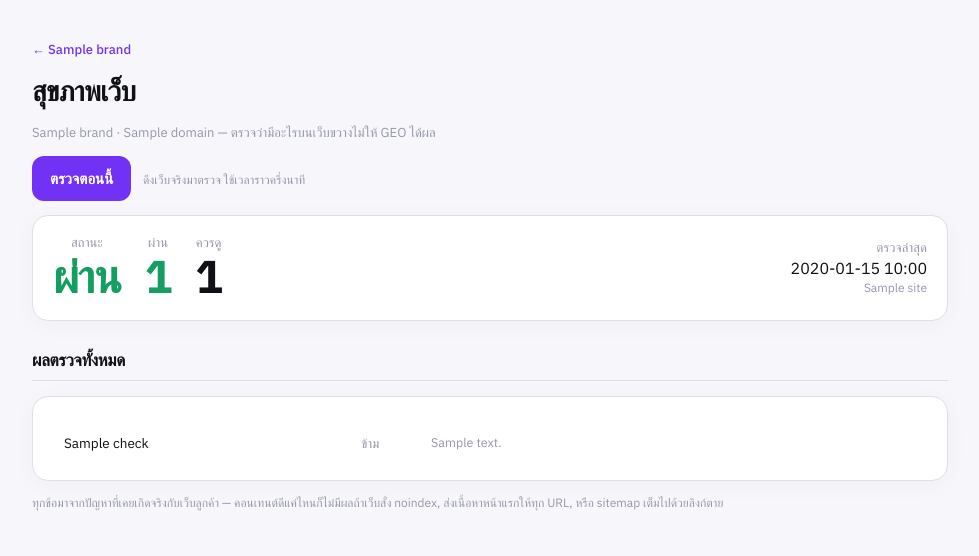
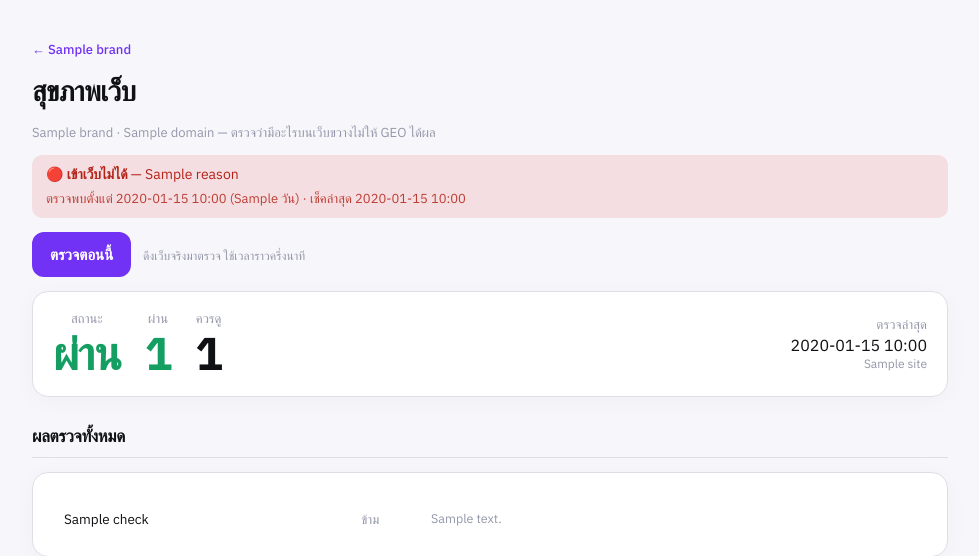
Before and after one commit to itsaraphapthanatka/gerai, a FastAPI app: template app/templates/health.html in a window 1280 px wide. Shown: the top 556 px of the page, without its empty margins (220-1199 px from the left). Run offline with FastAPI, Linux system fonts and the light colour scheme; the template is opened without the code that fills it: most values are stand-ins (such as "Sample title", 1, 10 or a date in 2020); some libraries are stand-ins or nearby versions; some web fonts are replaced.

Commit message:
feat: Show whether the site is even reachable above its health report
The health page opened on a verdict like "4 problems" with no indication
that the checker had been unable to load the site at all. For appreview,
whose apex DNS record is missing, every one of those four failures is an
artefact of the fetch failing; the site has one problem, not four, and
the page was quietly inviting someone to go and fix three things that
were never broken. Reachability now sits above the report, because it
decides whether anything below it means anything.

A green line when the site loads, a red banner naming the cause and how
long it has been down when it does not — the same four causes the daily
check distinguishes, so the page says "the DNS record is missing" rather
than "down", and points at the registrar instead of the server.

The unreliable-report warning is a separate notice, and it is derived
from the report rather than from the outage clock. The first attempt
compared the report's timestamp against the uptime state's since, and it
did not fire for appreview — the very case it was written for. The site
has been unreachable since late September but the daily check only began
today, so since was two hours newer than the report, and the comparison
concluded the report predated the outage. Asking the report whether its
own home check failed needs no clock, survives a site that broke before
the monitoring existed, and keeps warning after recovery, which matters:
the stale report stays wrong until someone re-runs it.

Twinveetech is the case that keeps this honest. It loads fine and fails
three checks for real, and it must not get the warning, or a notice meant
to stop people chasing phantoms would start hiding genuine faults.

The stored state gains reason, code and checked_at; it held only up and
since, which was enough to alert on but not enough for the page to say
why. since now means "when this state began" and checked_at "when we last
looked", so a long outage reads correctly instead of appearing to have
just started.

Rendered against real data for all six cases: down-with-broken-report,
two healthy brands, a brand never checked, a brand with a health report
but no uptime state, and pre-upgrade state with no reason field.

Co-Authored-By: Claude Opus 5 <noreply@anthropic.com>

```diff
--- a/app/main.py
+++ b/app/main.py
@@ -1026,7 +1026,8 @@ def run_uptime_check(brand_id: int, notify_tenant: int | None = None) -> dict:
 
     changed = res["up"] != was_up
     since = now if changed else (prev.get("since") or now)
-    state = {"up": res["up"], "since": since, "alerted_at": prev.get("alerted_at")}
+    state = {"up": res["up"], "since": since, "alerted_at": prev.get("alerted_at"),
+             "reason": res["reason"], "code": res["code"], "checked_at": now}
 
     if res["up"]:
         if changed:
@@ -1069,8 +1070,15 @@ def brand_health(request: Request, brand_id: int):
         return _redirect("/app" if _tid(request) else "/login")
     row = db.last_health_check(brand_id)
     report = json.loads(row["report"]) if row and row["report"] else None
+    up = _uptime_state(brand_id)
+    # รายงานที่ดึงหน้าแรกไม่ได้ เชื่อไม่ได้ทั้งฉบับ — ข้ออื่นตกตามกันเพราะตัวตรวจเข้าเว็บไม่ได้
+    # ไม่ใช่เพราะเว็บมีปัญหาหลายอย่าง ถ้าไม่บอกไว้คนจะไล่แก้ทีละข้อที่ไม่ได้เสีย
+    # ตัดสินจากตัวรายงานเอง ไม่ใช่จากเวลาของ uptime state — เว็บอาจล่มมาก่อนที่จะเริ่มเช็ครายวัน
+    stale = bool(report and any(c.get("key") == "home" and c.get("status") == "fail"
+                                for c in report.get("checks", [])))
     return templates.TemplateResponse(request, "health.html", {
-        "brand": brand, "report": report,
+        "brand": brand, "report": report, "uptime": up, "report_stale": stale,
+        "down_days": _days_since(up.get("since")) if up.get("up") is False else 0,
         "running": brand_id in _checking_brands or request.query_params.get("running"),
     })
 
--- a/app/templates/health.html
+++ b/app/templates/health.html
@@ -4,6 +4,32 @@
 <p class="muted"><a class="link" href="/brands/{{ brand['id'] }}">← {{ brand['name'] }}</a></p>
 <h1>สุขภาพเว็บ</h1>
 <p class="muted">{{ brand['name'] }} · {{ brand['domain'] }} — ตรวจว่ามีอะไรบนเว็บขวางไม่ให้ GEO ได้ผล</p>
+
+{# สถานะ uptime จากการเช็ครายวัน — ต้องอยู่เหนือผลตรวจ เพราะถ้าเว็บเข้าไม่ได้
+   ผลตรวจข้างล่างจะเชื่อไม่ได้ทั้งหมด และเป็นเรื่องที่ต้องแก้ก่อนอย่างอื่น #}
+{% if uptime.up is defined %}
+  {% if uptime.up %}
+<div class="ok-banner">🟢 เว็บเปิดได้ปกติ
+  {%- if uptime.checked_at %} <span style="opacity:.7">· เช็คล่าสุด {{ uptime.checked_at[:16].replace('T', ' ') }}</span>{% endif %}
+</div>
+  {% else %}
+<div class="err">
+  <b>🔴 เข้าเว็บไม่ได้</b> — {{ uptime.reason }}
+  <div style="margin-top:6px;font-size:13px;opacity:.85">
+    ตรวจพบตั้งแต่ {{ uptime.since[:16].replace('T', ' ') }}{% if down_days %} ({{ down_days }} วัน){% endif %}
+    {%- if uptime.checked_at %} · เช็คล่าสุด {{ uptime.checked_at[:16].replace('T', ' ') }}{% endif %}
+  </div>
+</div>
+  {% endif %}
+{% endif %}
+
+{# รายงานที่ดึงหน้าแรกไม่ได้ ต้องเตือนแยก — แสดงแม้เว็บกลับมาแล้ว เพราะรายงานเก่ายังผิดอยู่ #}
+{% if report_stale %}
+<div class="err">
+  <b>ผลตรวจด้านล่างเชื่อไม่ได้</b> — รอบนั้นดึงหน้าแรกไม่ได้ ข้ออื่นจึงตกตามกันหมด
+  เพราะตัวตรวจเข้าเว็บไม่ได้ ไม่ใช่เพราะเว็บมีปัญหาหลายอย่าง — กด "ตรวจตอนนี้" อีกครั้งเมื่อเว็บกลับมา
+</div>
+{% endif %}
 
 <form method="post" action="/brands/{{ brand['id'] }}/health/run" style="margin:14px 0">
   <button class="btn" type="submit" {{ 'disabled' if running }}>{{ 'กำลังตรวจ…' if running else 'ตรวจตอนนี้' }}</button>
```
